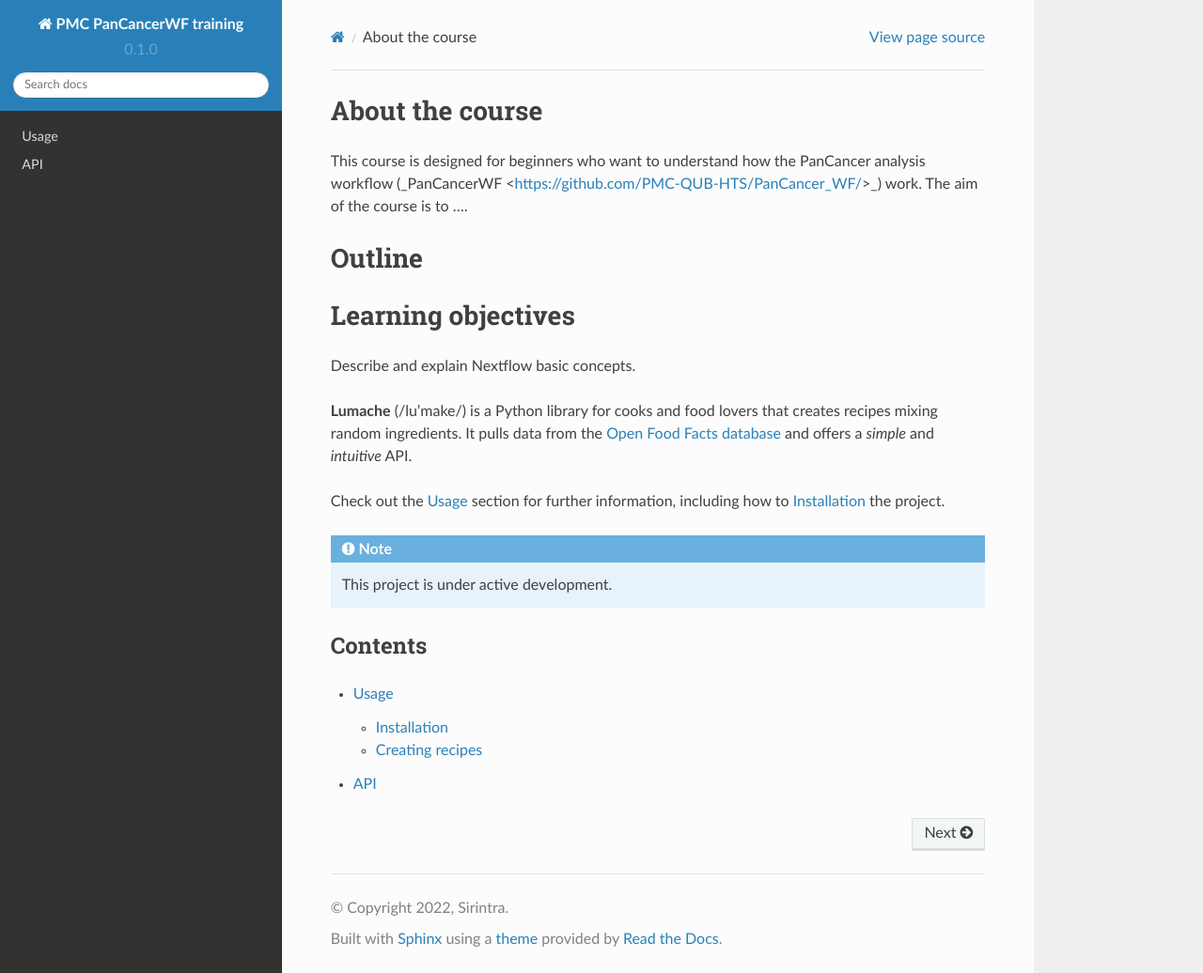
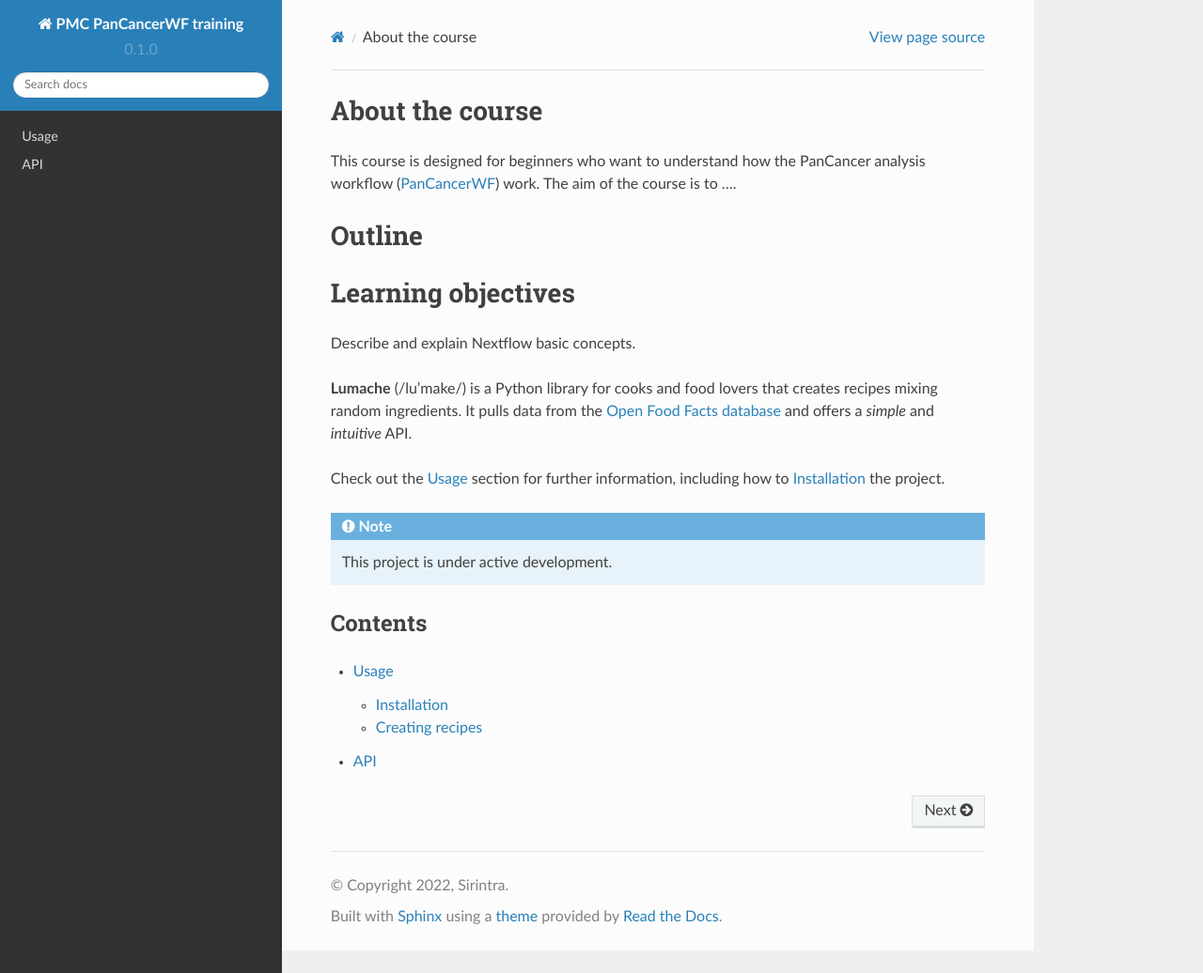
Before and after one commit to sirintra/PMC-PC-training, a Sphinx documentation site: the page built from docs/source/index.rst, in a window 1280 px wide and 1036 px high. Shown: the whole window at 94% size. Built offline with Sphinx 7.4.7 and the Read the Docs theme 2.0.0, drawn with Linux system fonts in a browser that asks for light colours.

Commit message:
Update index.rst

```diff
--- a/docs/source/index.rst
+++ b/docs/source/index.rst
@@ -1,6 +1,6 @@
 About the course
 ===================================
-This course is designed for beginners who want to understand how the PanCancer analysis workflow (_PanCancerWF <https://github.com/PMC-QUB-HTS/PanCancer_WF/>_) work. The aim of the course is to ....
+This course is designed for beginners who want to understand how the PanCancer analysis workflow (`PanCancerWF <https://github.com/PMC-QUB-HTS/PanCancer_WF/>`_) work. The aim of the course is to ....
 
 
 Outline
```
